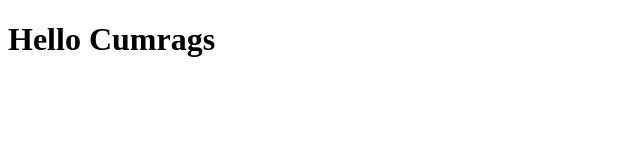
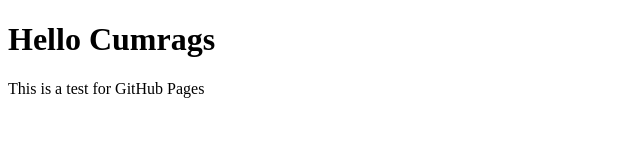
Before and after one commit to acsableiom/acsableiom.github.io, a plain HTML site: page index.html in a window 1280 px wide. Shown: the whole page, without its empty margins (0-640 px from the left). Drawn offline with Linux system fonts and the light colour scheme.

Commit message:
Update index.html

```diff
--- a/index.html
+++ b/index.html
@@ -4,5 +4,6 @@
 </head>
 <body>
 <h1>Hello Cumrags</h1>
+<p>This is a test for GitHub Pages</p>
 </body>
 </html>
```
